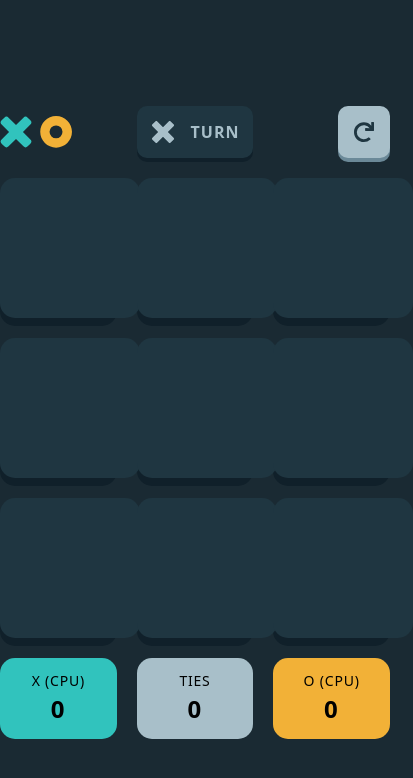
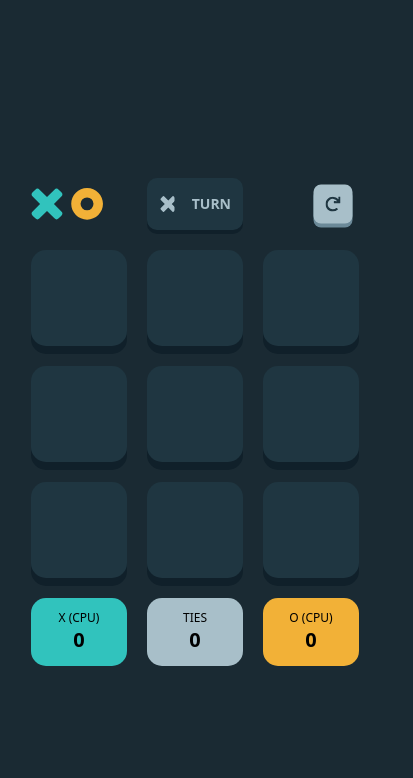
Before and after one commit to orphandeity/tic-tac-toe, a React (Vite) app: page / in a window 390 px wide. Both pictures are taken after a click on the button "NEW GAME (VS CPU)". Shown: the top 778 px of the page, 413 px wide, since content can reach past the window. Built offline with nearby package versions, Linux system fonts and the light colour scheme.

Commit message:
player select mobile styles

```diff
--- a/src/components/GameBoard.tsx
+++ b/src/components/GameBoard.tsx
@@ -25,10 +25,10 @@ const GameBoard = ({
       </div>
 
       <div className="relative">
-        <div className="headingXs flex h-[52px] items-center justify-center rounded-small bg-_darkNavySemi uppercase text-_silver">
+        <div className="md:headingXs flex h-[52px] w-[96px] items-center justify-center rounded-small bg-_darkNavySemi text-sm font-bold uppercase text-_silver md:w-[140px]">
           {nextMove === PLAYER_X ? (
             <svg
-              className="-translate-x-2 scale-[35%]"
+              className="-translate-x-2 scale-[25%] md:scale-[35%]"
               width={64}
               height={64}
               xmlns="http://www.w3.org/2000/svg"
@@ -41,7 +41,7 @@ const GameBoard = ({
             </svg>
           ) : (
             <svg
-              className="-translate-x-2 scale-[35%]"
+              className="-translate-x-2 scale-[25%] md:scale-[35%]"
               width={64}
               height={64}
               xmlns="http://www.w3.org/2000/svg"
@@ -59,10 +59,15 @@ const GameBoard = ({
 
       <div className="flex items-center justify-end">
         <div className="relative">
-          <Button variant={"silver"} size={"sm"} onClick={restartGame}>
+          <Button
+            className="scale-75 md:scale-100"
+            variant={"silver"}
+            size={"sm"}
+            onClick={restartGame}
+          >
             <IconRestart />
           </Button>
-          <div className="absolute inset-0 -z-10 translate-y-1 rounded-small bg-[#6B8998]" />
+          <div className="absolute inset-0 -z-10 translate-y-1 scale-75 rounded-small bg-[#6B8998] md:scale-100" />
         </div>
       </div>
 
@@ -80,22 +85,30 @@ const GameBoard = ({
       })}
 
       <div className="flex flex-col items-center justify-center rounded-large bg-_lightBlue py-3">
-        <span className="body uppercase">
+        <span className="text-xs font-medium uppercase md:text-body md:tracking-body">
           X {players.human === PLAYER_X ? "(YOU)" : "(CPU)"}
         </span>
-        <span className="headingMd">0</span>
+        <span className="text-xl font-bold md:text-headingMd md:tracking-headingMd">
+          0
+        </span>
       </div>
 
       <div className="flex flex-col items-center justify-center rounded-large bg-_silver py-3">
-        <span className="body uppercase">TIES</span>
-        <span className="headingMd">0</span>
+        <span className="text-xs font-medium uppercase md:text-body md:tracking-body">
+          TIES
+        </span>
+        <span className="text-xl font-bold md:text-headingMd md:tracking-headingMd">
+          0
+        </span>
       </div>
 
       <div className="flex flex-col items-center justify-center rounded-large bg-_lightYellow py-3">
-        <span className="body uppercase">
+        <span className="text-xs font-medium uppercase md:text-body md:tracking-body">
           O {players.human === PLAYER_O ? "(YOU)" : "(CPU)"}
         </span>
-        <span className="headingMd">0</span>
+        <span className="text-xl font-bold md:text-headingMd md:tracking-headingMd">
+          0
+        </span>
       </div>
     </div>
   );
--- a/src/components/GameSquare.tsx
+++ b/src/components/GameSquare.tsx
@@ -20,12 +20,12 @@ const GameSquare = ({ index, humanMove, value }: GameSquareProps) => {
   const MarkerO = () => (isOver ? <IconOOutline /> : <IconO />);
 
   return (
-    <div className="relative">
+    <div className="relative h-24 w-24 md:h-[140px] md:w-[140px]">
       <div
         onClick={() => humanMove(index)}
         onMouseEnter={() => setIsOver(true)}
         onMouseLeave={() => setIsOver(false)}
-        className="grid h-[140px] w-[140px] cursor-pointer place-content-center rounded-large bg-_darkNavySemi"
+        className="grid aspect-square w-full cursor-pointer place-content-center rounded-large bg-_darkNavySemi"
       >
         {isActive && (value === PLAYER_X ? <MarkerX /> : <MarkerO />)}
       </div>
--- a/src/components/PlayerSelect.tsx
+++ b/src/components/PlayerSelect.tsx
@@ -23,14 +23,14 @@ const PlayerSelect = ({ choosePlayer, startNewGame }: PlayerSelectProps) => {
           <p id="select" className="headingXs uppercase text-_silver">
             Pick player 1's mark
           </p>
-          <fieldset className="flex w-[412px] rounded-small bg-_darkNavy p-2">
+          <fieldset className="flex w-[279px] rounded-small bg-_darkNavy p-2 md:w-[412px]">
             <button
               onClick={() => {
                 setPlayerO(false);
                 choosePlayer(PLAYER_X);
               }}
               className={clsx([
-                "grid w-[198px] place-content-center rounded-small",
+                "grid w-[131px] place-content-center rounded-small md:w-[198px]",
                 playerO
                   ? "bg-_darkNavy text-_silver hover:bg-_darkNavySemi"
                   : "bg-_silver text-_darkNavy",
@@ -55,7 +55,7 @@ const PlayerSelect = ({ choosePlayer, startNewGame }: PlayerSelectProps) => {
                 choosePlayer(PLAYER_O);
               }}
               className={clsx([
-                "grid w-[198px] place-content-center rounded-small",
+                "grid w-[131px] place-content-center rounded-small md:w-[198px]",
                 playerO
                   ? "bg-_silver text-_darkNavy"
                   : "bg-_darkNavy text-_silver hover:bg-_darkNavySemi",
```
